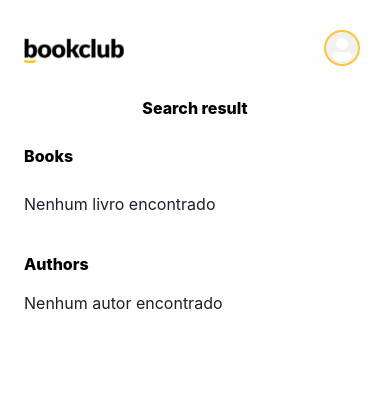
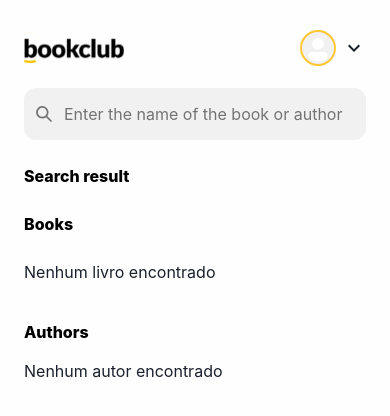
Before and after one commit to brjatoba92/bookclub-frontend-app, a React (Create React App) app: page /search in a window 390 px wide. Shown: the top 416 px of the page. Built offline with nearby package versions, Linux system fonts and the light colour scheme.

Commit message:
feat: responsiveness Navbar

```diff
--- a/src/components/molecules/UserMenu.js
+++ b/src/components/molecules/UserMenu.js
@@ -6,6 +6,7 @@ import { BsBookmarkHeart, BsPersonCheck } from 'react-icons/bs'
 import { RiLockPasswordLine } from 'react-icons/ri'
 import { IoDocumentTextOutline, IoDocumentOutline } from 'react-icons/io5'
 import { MdLogout } from 'react-icons/md'
+import { ChevronDownIcon } from '@chakra-ui/icons'
 
 export const UserMenu = ({ setShowModal, onLogout }) => {
   const userStore = useSelector((state) => state.user)
@@ -71,6 +72,7 @@ export const UserMenu = ({ setShowModal, onLogout }) => {
           <Flex display={['none', 'flex']}>
             <Text maxLength="40px">{userStore?.user?.name}</Text>
           </Flex>
+          <ChevronDownIcon boxSize="24px" />
         </Flex>
       </MenuButton>
       <MenuList>
--- a/src/components/organisms/NavBar.js
+++ b/src/components/organisms/NavBar.js
@@ -30,6 +30,7 @@ export const NavBar = ({ query, setQuery }) => {
   }
 
   return (
+    <>
       <Flex
         w="100vw"
         flexDir="row"
@@ -59,5 +60,13 @@ export const NavBar = ({ query, setQuery }) => {
           <PrivacyPolicyModal onClose={onCloseModal} />
         )}
       </Flex>
+      <Flex
+        display={['flex', 'none']}
+        paddingX={['24px', '48px', '80px', '112px']}
+        mt="16px"
+      >
+        <SearchBar query={query} setQuery={setQuery} />
+      </Flex>
+    </>
   )
 }
--- a/src/modules/authenticated/screen/Search/index.js
+++ b/src/modules/authenticated/screen/Search/index.js
@@ -22,8 +22,8 @@ export const SearchScreen = () => {
         maxW='100vw'
         mt={['24px', '48px']}
         flexDir={['column']}
-        alignItems={['center', 'flex-start']}
-        justifyContent={['center', 'flex-start']}
+        alignItems='flex-start'
+        justifyContent='flex-start'
       >
         <Flex paddingX={['24px', '48px', '80px', '112px']}>
           <Text.ScreenTitle>Search result</Text.ScreenTitle>
```
Lines whose indentation alone changed are shown as unchanged.
